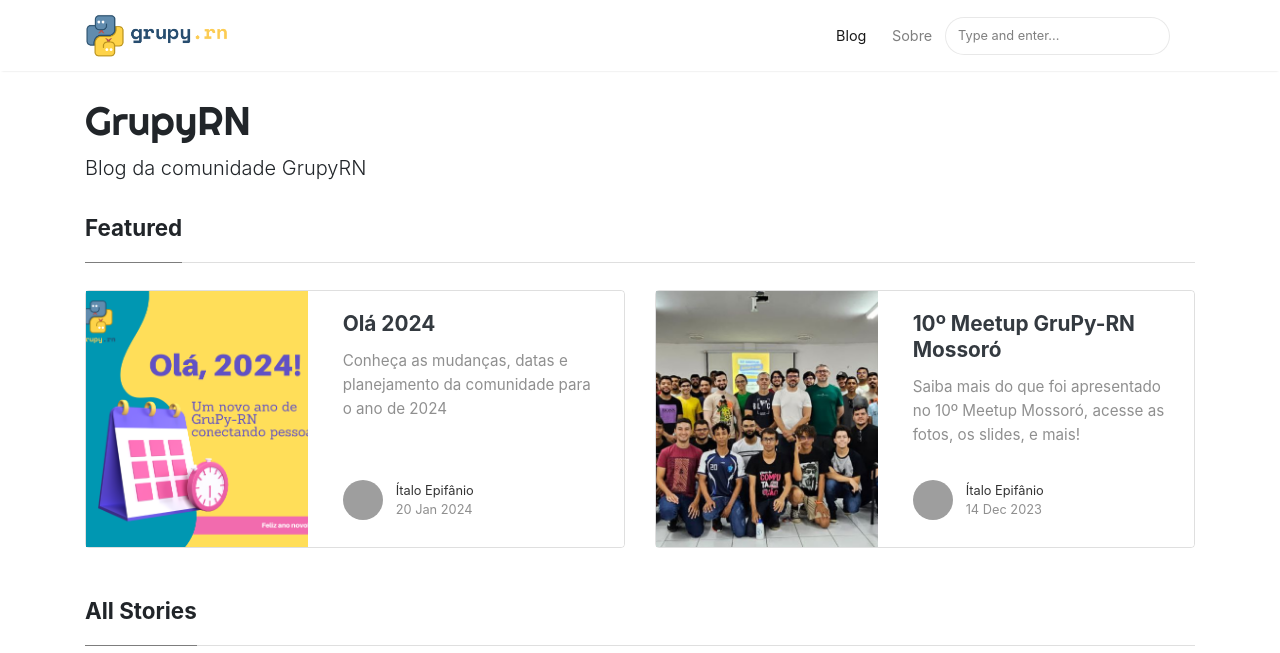
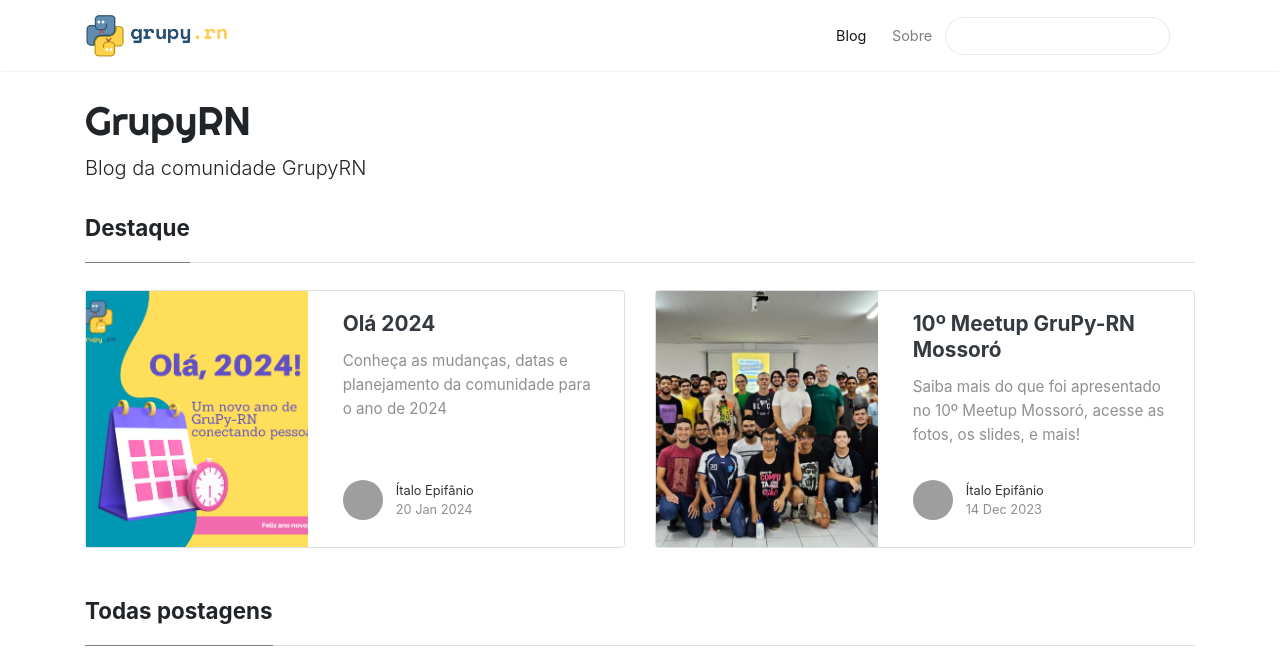
Before and after one commit to grupyrn/blog, a Jekyll site: the page built from index.html, in a window 1280 px wide and 1400 px high, cut to the strip 0-653 px from the top of the window. Built offline with Jekyll 4.4.1, drawn with Linux system fonts in a browser that asks for light colours; nearby versions of some CDN libraries; the list of posts is cut into pages by our own code; some of the changed text lies outside the part shown; grey boxes are pictures that could not be loaded.

Commit message:
traduz texto do ingles para o portugues

```diff
--- a/_includes/pagination.html
+++ b/_includes/pagination.html
@@ -1,9 +1,9 @@
 {% if paginator.total_pages > 1 %}
 <div class="pagination">
   {% if paginator.previous_page %}
-    <a class="ml-1 mr-1" href="{{ paginator.previous_page_path | prepend: site.baseurl | replace: '//', '/' }}">&laquo; Prev</a>
+    <a class="ml-1 mr-1" href="{{ paginator.previous_page_path | prepend: site.baseurl | replace: '//', '/' }}">&laquo; Anterior</a>
   {% else %}
-    <span>&laquo; Prev</span>
+    <span>&laquo; Anterior</span>
   {% endif %}
 
   {% for page in (1..paginator.total_pages) %}
@@ -17,9 +17,9 @@
   {% endfor %}
 
   {% if paginator.next_page %}
-    <a class="ml-1 mr-1" href="{{ paginator.next_page_path | prepend: site.baseurl | replace: '//', '/' }}">Next &raquo;</a>
+    <a class="ml-1 mr-1" href="{{ paginator.next_page_path | prepend: site.baseurl | replace: '//', '/' }}">Próxima &raquo;</a>
   {% else %}
-    <span>Next &raquo;</span>
+    <span>Próxima &raquo;</span>
   {% endif %}
 </div>
 {% endif %}
--- a/_includes/search-lunr.html
+++ b/_includes/search-lunr.html
@@ -11,7 +11,7 @@
 
 
 <form class="bd-search" onSubmit="return lunr_search(document.getElementById('lunrsearch').value);">
-    <input type="text" class="form-control text-small launch-modal-search" id="lunrsearch" name="q" maxlength="255" value="" placeholder="Type and enter..."/>
+    <input type="text" class="form-control text-small launch-modal-search" id="lunrsearch" name="q" maxlength="255" value="" />
 </form>
 
 <div id="lunrsearchresults">
--- a/assets/css/screen.css
+++ b/assets/css/screen.css
@@ -774,7 +774,7 @@ iframe {
         padding: 0;
         height: 350px;
         border-radius: 0;
-        background-image: url(../images/jumbotron.jpg);
+        background-image: url(../images/2023/meetup-16.jpg);
         background-size: cover;
     }
 
@@ -792,7 +792,7 @@ iframe {
     margin-top: 3rem;
     padding: 0;
     border-radius: 0;
-    background-image: url(../images/jumbotron.jpg);
+    background-image: url(../images/2023/meetup-16.jpg);
     background-size: cover;
 }
 
--- a/assets/js/lunrsearchengine.js
+++ b/assets/js/lunrsearchengine.js
@@ -58,9 +58,9 @@ function lunr_search(term) {
     $('#lunrsearchresults').show( 400 );
     $( "body" ).addClass( "modal-open" );
 
-    document.getElementById('lunrsearchresults').innerHTML = '<div id="resultsmodal" class="modal fade show d-block"  tabindex="-1" role="dialog" aria-labelledby="resultsmodal"> <div class="modal-dialog shadow-lg" role="document"> <div class="modal-content"> <div class="modal-header" id="modtit"> <button type="button" class="close" id="btnx" data-dismiss="modal" aria-label="Close"> &times; </button> </div> <div class="modal-body"> <ul class="mb-0"> </ul>    </div> <div class="modal-footer"><button id="btnx" type="button" class="btn btn-danger btn-sm" data-dismiss="modal">Close</button></div></div> </div></div>';
+    document.getElementById('lunrsearchresults').innerHTML = '<div id="resultsmodal" class="modal fade show d-block"  tabindex="-1" role="dialog" aria-labelledby="resultsmodal"> <div class="modal-dialog shadow-lg" role="document"> <div class="modal-content"> <div class="modal-header" id="modtit"> <button type="button" class="close" id="btnx" data-dismiss="modal" aria-label="Close"> &times; </button> </div> <div class="modal-body"> <ul class="mb-0"> </ul>    </div> <div class="modal-footer"><button id="btnx" type="button" class="btn btn-danger btn-sm" data-dismiss="modal">Fechar</button></div></div> </div></div>';
     if(term) {
-        document.getElementById('modtit').innerHTML = "<h5 class='modal-title'>Search results for '" + term + "'</h5>" + document.getElementById('modtit').innerHTML;
+        document.getElementById('modtit').innerHTML = "<h5 class='modal-title'>Resultados da busca por '" + term + "'</h5>" + document.getElementById('modtit').innerHTML;
         //put results on the screen.
         var results = idx.search(term);
         if(results.length>0){
@@ -75,7 +75,7 @@ function lunr_search(term) {
                 document.querySelectorAll('#lunrsearchresults ul')[0].innerHTML = document.querySelectorAll('#lunrsearchresults ul')[0].innerHTML + "<li class='lunrsearchresult'><a href='" + url + "'><span class='title'>" + title + "</span><br /><small><span class='body'>"+ body +"</span><br /><span class='url'>"+ url +"</span></small></a></li>";
             }
         } else {
-            document.querySelectorAll('#lunrsearchresults ul')[0].innerHTML = "<li class='lunrsearchresult'>Sorry, no results found. Close & try a different search!</li>";
+            document.querySelectorAll('#lunrsearchresults ul')[0].innerHTML = "<li class='lunrsearchresult'>Desculpe, nenhum resultado encontrado. Feche e tente uma pesquisa diferente!</li>";
         }
     }
     return false;
--- a/index.html
+++ b/index.html
@@ -9,7 +9,7 @@ title: Home
 ================================================== -->
 <section class="featured-posts">
     <div class="section-title">
-        <h2><span>Featured</span></h2>
+        <h2><span>Destaque</span></h2>
     </div>
     <div class="row">
 
@@ -34,7 +34,7 @@ title: Home
 
     <div class="section-title">
 
-        <h2><span>All Stories</span></h2>
+        <h2><span>Todas postagens</span></h2>
 
     </div>
 
```
Also changed, not shown: assets/images/mediumish-jekyll-template.png (deleted).
